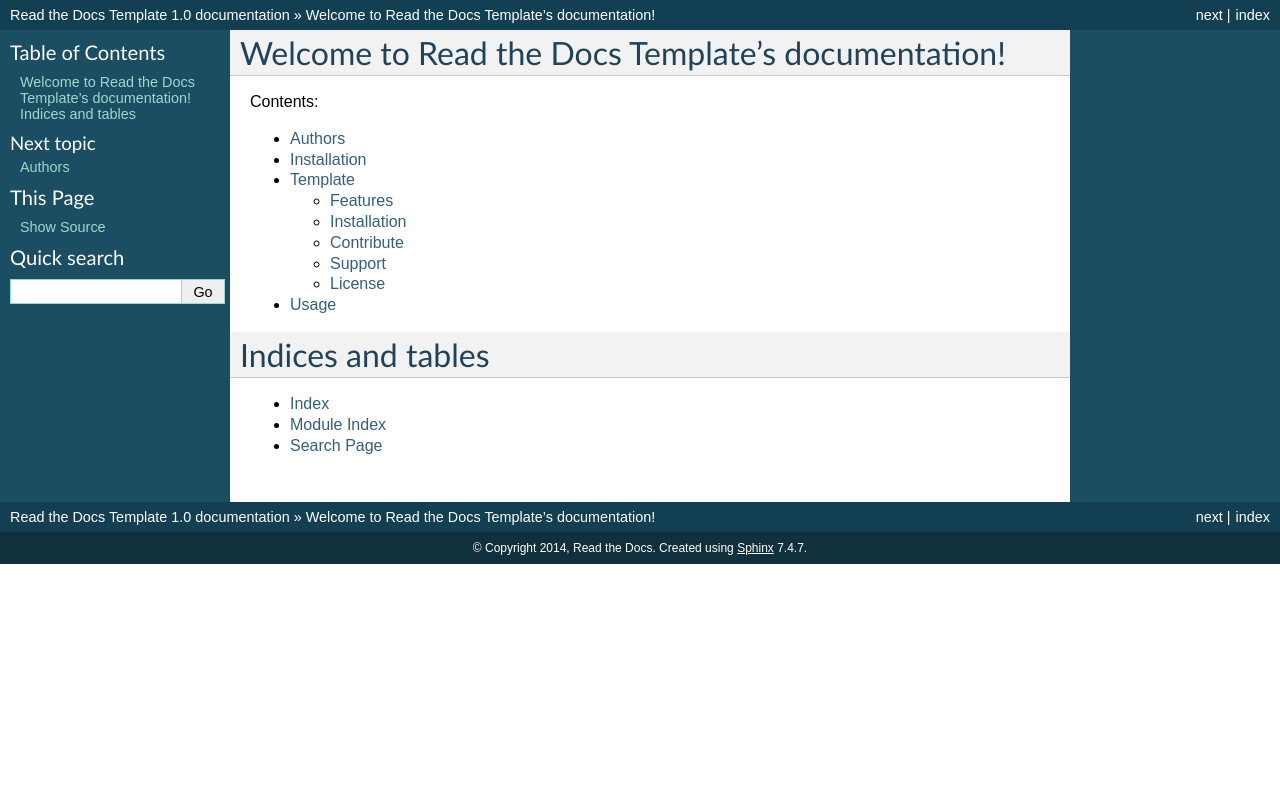
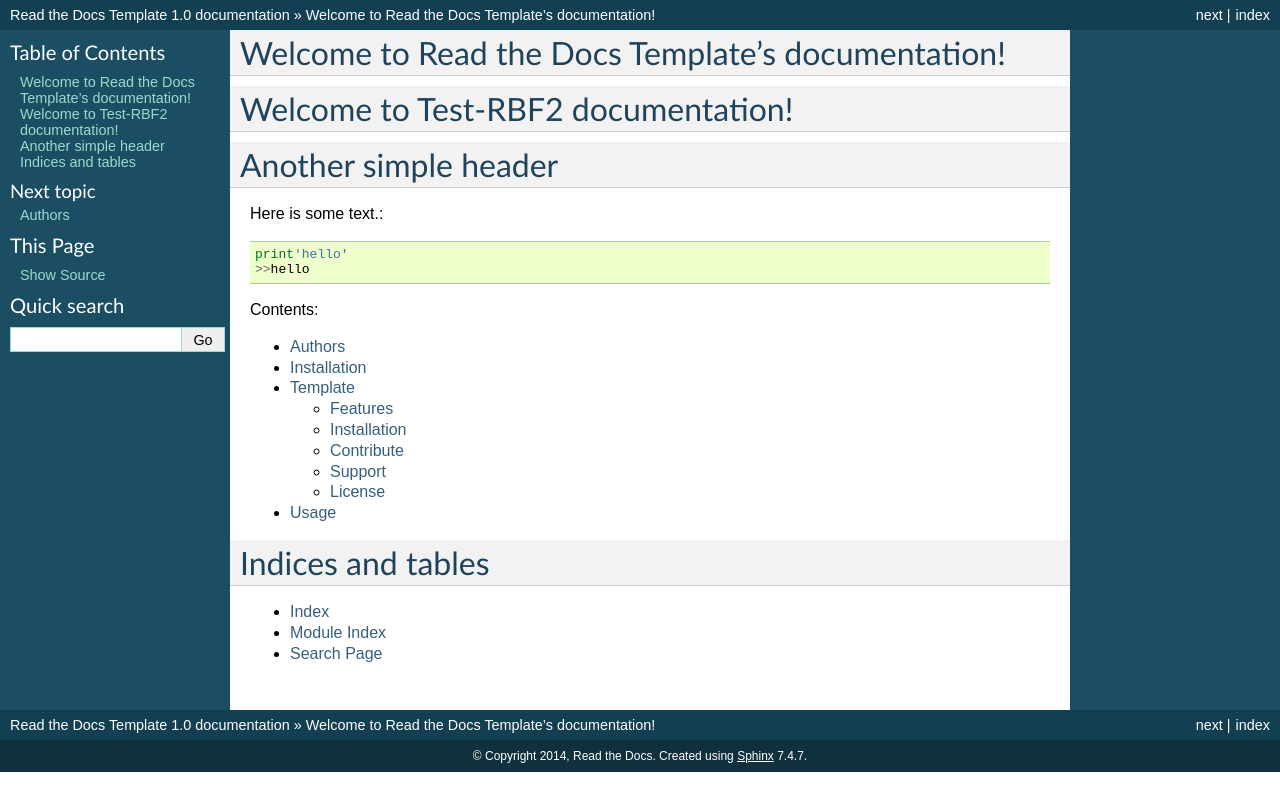
Before and after one commit to nldissan/RBF-Documentation---Julia, a Sphinx documentation site: the page built from docs/index.rst, in a window 1280 px wide. Shown: the top 811 px of the page. Built offline with Sphinx 7.4.7, drawn with Linux system fonts in a browser that asks for light colours.

Commit message:
Update index.rst

```diff
--- a/docs/index.rst
+++ b/docs/index.rst
@@ -5,6 +5,16 @@
 
 Welcome to Read the Docs Template's documentation!
 ==================================================
+Welcome to Test-RBF2 documentation!
+====================================
+
+Another simple header
+=====================
+
+Here is some text.::
+
+  print'hello'
+  >>hello
 
 Contents:
 
```
